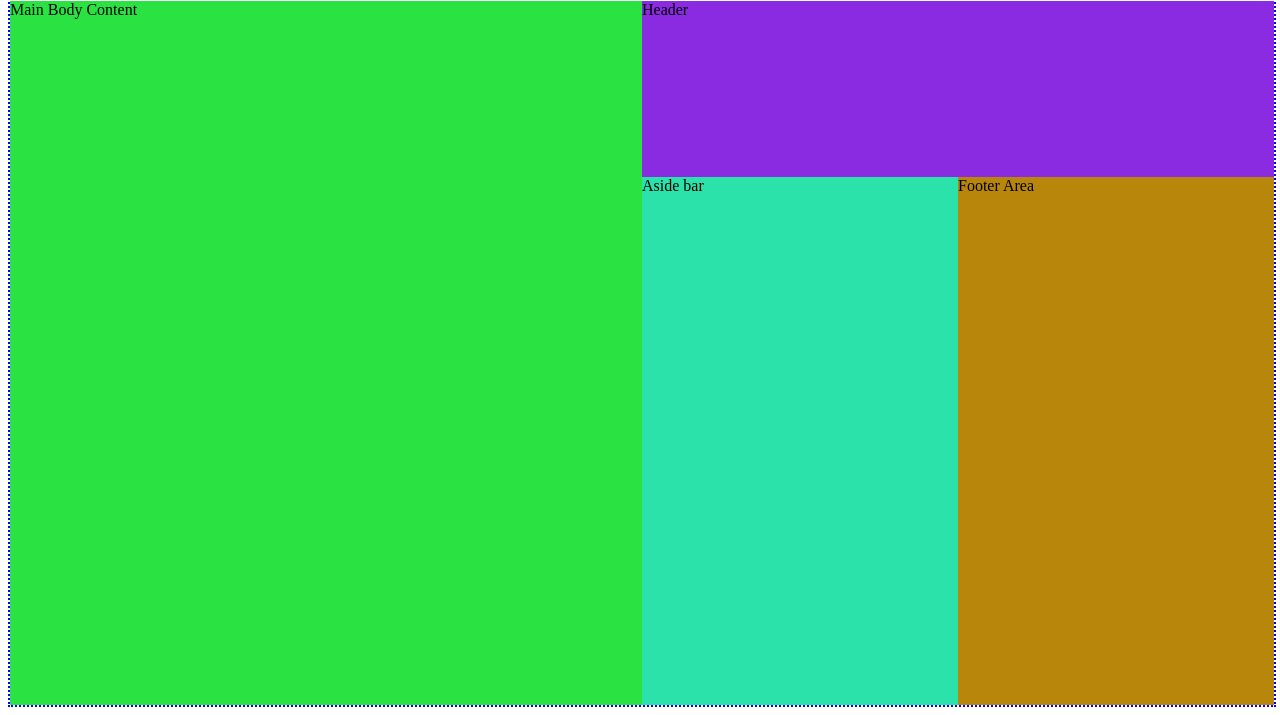
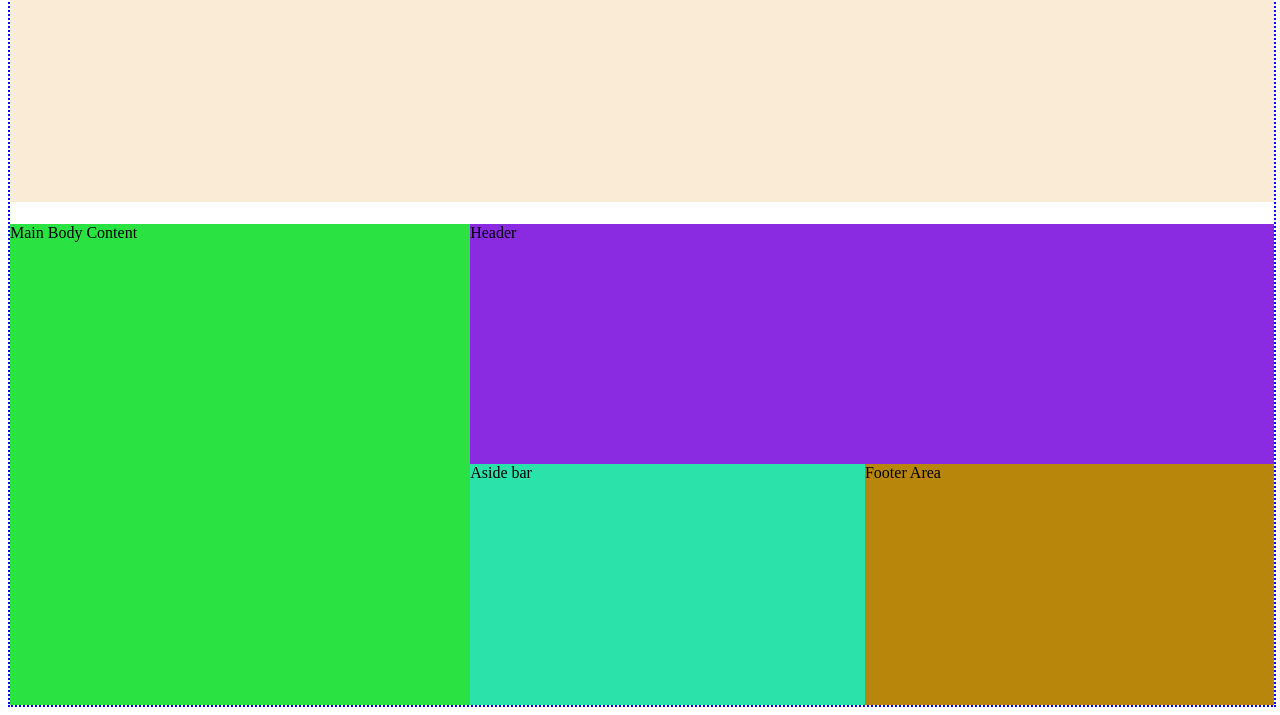
Before and after one commit to saiwas/GridCssLayout, a plain HTML site: page index.html in a window 1280 px wide. Shown: the part 89-804 px from the top of the page. Drawn offline with Linux system fonts and the light colour scheme.

Commit message:
Response Css

```diff
--- a/css/index.css
+++ b/css/index.css
@@ -20,19 +20,37 @@
   border: 2px dotted blue;
 }
 
-/* Grid Layout */
+/* Using grid-template-area instead of couting on the items */
 .site {
   display: grid;
-  grid-template-columns: 2fr 1fr 1fr;
-  grid-template-rows: auto 1fr 3fr;
+  grid-template-areas:
+    "header"
+    "title"
+    "main"
+    "sidebar"
+    "footer";
+}
+@media only screen and (min-width: 500px) {
+  .site {
+    display: grid;
+    grid-template-areas:
+      "header header"
+      "main title"
+      "main sidebar"
+      "footer footer";
+  }
 }
 
-/* Using grid-template-area instead of couting on the items */
-.site {
-  grid-template-areas:
-    "title title title"
-    "main header header"
-    "main sidebar footer";
+@media only screen and (min-width: 700px) {
+  .site {
+    display: grid;
+    grid-column: 2fr 1fr 1fr;
+    grid-row: auto 1fr 3fr;
+    grid-template-areas:
+      "title title title"
+      "main header header"
+      "main sidebar footer";
+  }
 }
 
 .masthead {
@@ -44,3 +62,9 @@
 .main-content {
   grid-area: main;
 }
+.sidebar {
+  grid-area: sidebar;
+}
+.footer {
+  grid-area: footer;
+}
```
